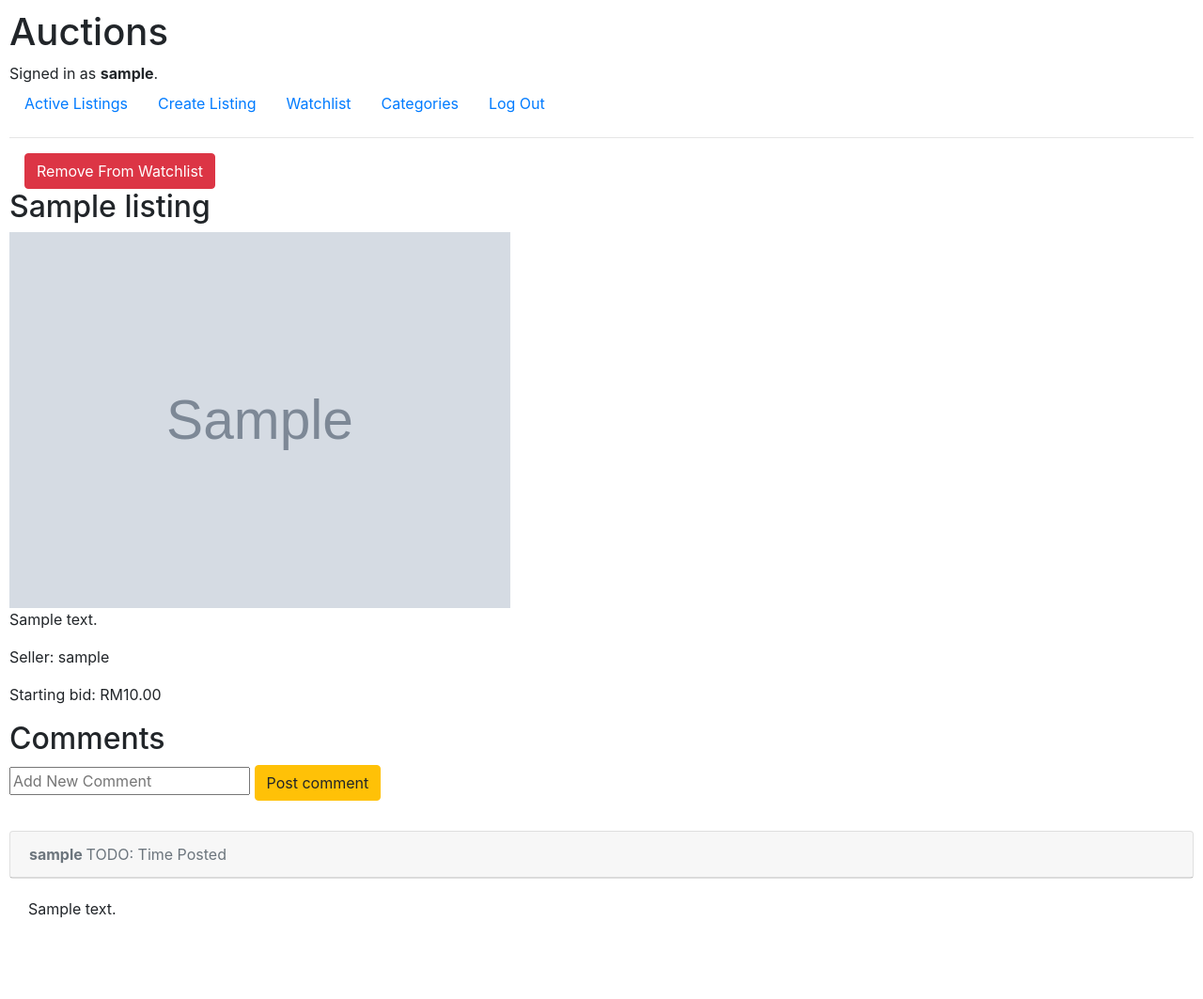
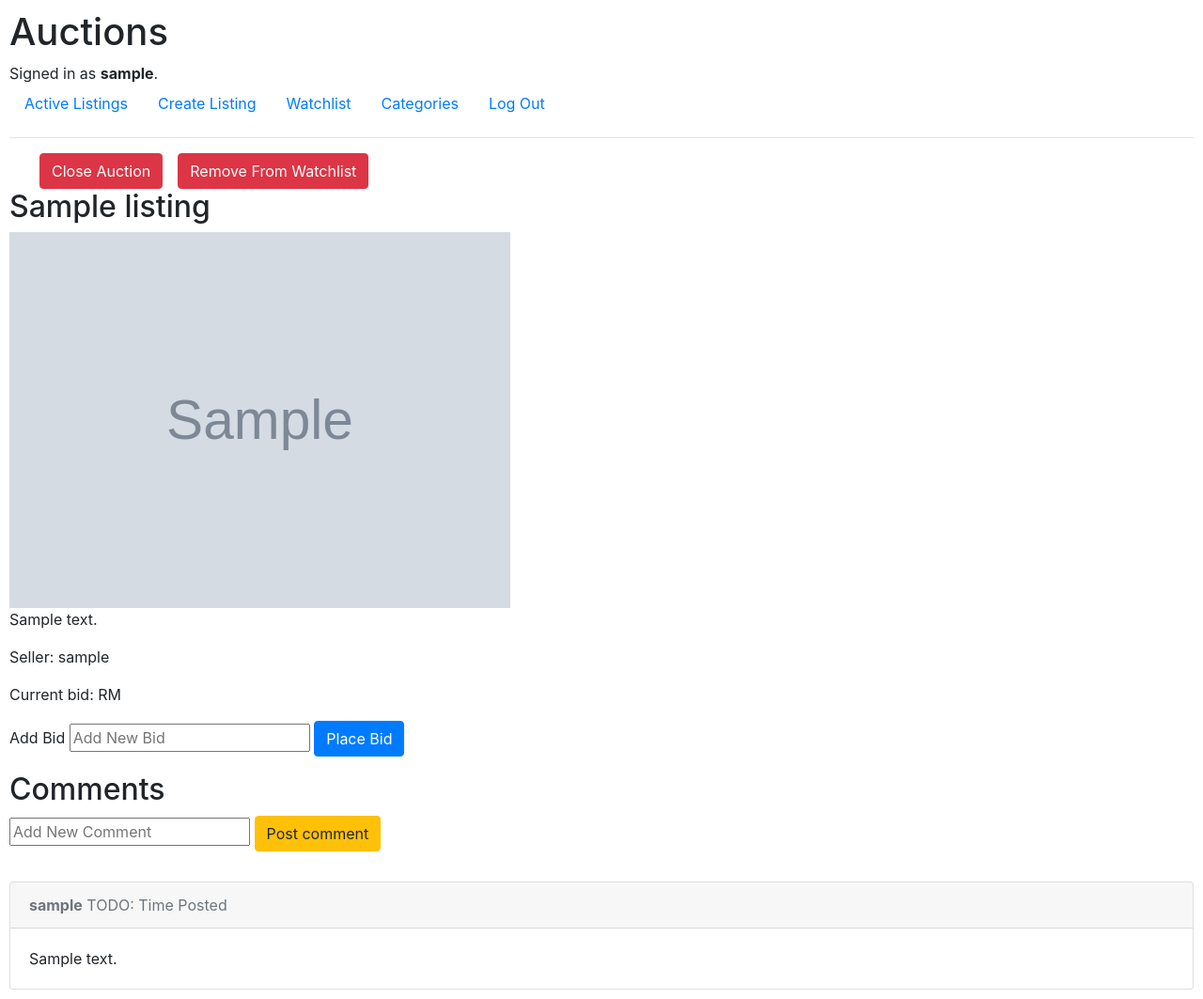
Before and after one commit to kjown/commerce, a Django app: page /listing/1 in a window 1280 px wide. Shown: the whole page at 94% size. Before the commit the page ends 977 px from the top, so only its background shows below. Run offline with Django 3.2, Linux system fonts and the light colour scheme; a user stored in the database is signed in; tables that the repository leaves empty hold one stand-in row (values such as "Sample post"); grey boxes marked "Sample" are stand-in pictures; some libraries are stand-ins or nearby versions.

Commit message:
feat: implemented Bid functionality. TODO: exception handling

```diff
--- a/auctions/admin.py
+++ b/auctions/admin.py
@@ -1,8 +1,9 @@
 from django.contrib import admin
-from .models import User, Category, Listing, Comment
+from .models import User, Category, Listing, Comment, Bid
 
 # Register your models here.
 admin.site.register(User)
 admin.site.register(Category)
 admin.site.register(Listing)
 admin.site.register(Comment)
+admin.site.register(Bid)
--- a/auctions/models.py
+++ b/auctions/models.py
@@ -11,13 +11,16 @@ class Category(models.Model):
     def __str__(self):
         return self.name
 
+class Bid(models.Model):
+    bid = models.DecimalField(max_digits=10, decimal_places=2, default=0.00)
+    user = models.ForeignKey(User, on_delete=models.CASCADE, blank=True, null=True, related_name="userBid")
 
 class Listing(models.Model):
     title = models.CharField(max_length=32)
     description = models.TextField()
     imageUrl = models.URLField(blank=True, null=True)
     category = models.ForeignKey(Category, on_delete=models.SET_NULL, null=True, blank=True, related_name="category")
-    starting_price = models.DecimalField(max_digits=10, decimal_places=2, )
+    starting_price = models.ForeignKey(Bid, on_delete=models.CASCADE, blank=True, null=True,  related_name="bidPrice")
     current_price = models.DecimalField(max_digits=10, decimal_places=2, null=True, blank=True)
     creator = models.ForeignKey(User, on_delete=models.CASCADE, blank=True, null=True, related_name="user")
     created_time = models.DateTimeField(auto_now_add=True)
--- a/auctions/templates/auctions/_listing_card.html
+++ b/auctions/templates/auctions/_listing_card.html
@@ -7,7 +7,7 @@
                     <img src="{{ listing.imageUrl }}" alt="{{ listing.title }}" class="card-img-top img-fluid" style="height: 200px; object-fit: cover;">
                     <div class="card-body">
                         <h5 class="card-title">{{ listing.title }}</h5>
-                        <p class="card-text">RM{{ listing.starting_price }}</p>
+                        <p class="card-text">RM{{ listing.starting_price.bid }}</p>
                         <p class="card-text">{{ listing.description }}</p>
                         <a href="{% url 'listing' id=listing.id %}" class="btn btn-primary">View Listing</a>
                     </div>
--- a/auctions/templates/auctions/create.html
+++ b/auctions/templates/auctions/create.html
@@ -23,7 +23,7 @@
         </div>
         <div class="form-group">
             <label for="starting_price" class="form-label">Enter Price</label>
-            <input type="number" name="starting_price" class="form-control" id="starting_price" placeholder="Price">
+            <input type="number" min="0" name="starting_price" class="form-control" id="starting_price" placeholder="Price">
         </div>
         <div class="form-group">
             <label for="cars">Category:</label>
--- a/auctions/templates/auctions/listing.html
+++ b/auctions/templates/auctions/listing.html
@@ -1,9 +1,42 @@
 {% extends "auctions/layout.html" %}
 
 {% block body %}
+    <div class="container">
+        {% if message %}
+            {% if update %}
+                <div class="alert alert-primary" role="alert">
+                    {{ message }}
+                </div>
+            {% else %}
+                {% if listing.isActive %}
+                    <div class="alert alert-danger" role="alert">
+                        {{ message }}
+                    </div>
+                {% endif %}
+            {% endif %}
+        {% endif %}
+    </div>
+
+    {% if not listing.isActive and user == listing.starting_price.user %}
+        <div class="alert alert-success">
+            Congratulations! You won the auction.
+        </div>
+    {% endif %}
+
+    {% if not listing.isActive %}
+        <div class="alert alert-warning" role="alert">
+            This auction has ended.
+        </div>
+    {% endif %}
 
     <div class="row mx-3">
-        {% if user.is_authenticated %}
+        {% if user.is_authenticated and listing.isActive %}
+            {% if isSeller %}
+                <form action="{% url 'closeAuction' id=listing.id %}" method="POST" class="mx-3">
+                    {% csrf_token %}
+                    <button type="submit" class="btn btn-danger">Close Auction</button>
+                </form>
+            {% endif %}
             {% if isListingInWatchlist %}
                 <form action="{% url 'removeWatchlist' id=listing.id %}" method="POST">
                     {% csrf_token %}
@@ -17,11 +50,23 @@
             {% endif %}
         {% endif %}
     </div>
+
     <h2>{{ listing.title }}</h2>
     <img src="{{ listing.imageUrl }}" alt="{{ listing.title }}" height="400px">
     <p>{{ listing.description }}</p>
     <p>Seller: {{ listing.creator }}</p>
-    <p>Starting bid: RM{{ listing.starting_price }}</p>
+    <p>Current bid: RM{{ listing.starting_price.bid }}</p>
+
+    {% if user.is_authenticated and listing.isActive %}
+        <form action="{% url 'addBid' id=listing.id %}" method="POST">
+            {% csrf_token %}
+            <div class="form-group">
+                <label for="price">Add Bid</label>
+                <input type="number" min="0" name="newBid" placeholder="Add New Bid">
+                <button type="Submit" class="btn btn-primary">Place Bid</button>
+            </div>
+        </form>
+    {% endif %}
 
     <h2>Comments</h2>
     {% if user.is_authenticated %}
@@ -33,20 +78,19 @@
             </div>
         </form>
     {% endif %}
+
     <ul class="list-group">
         {% for comment in allComments %}
             <div class="card mt-3">
                 <div class="card-header">
                     <div class="comment-info text-muted">
-                        <strong class="">
-                            {{ comment.author }}
-                        </strong>
+                        <strong class="">{{ comment.author }}</strong>
                         <span>TODO: Time Posted</span>
                     </div>
                 </div>
-            </div>
-            <div class="card-body">
-                <p class="card-text">{{ comment.comment }}</p>
+                <div class="card-body">
+                    <p class="card-text">{{ comment.comment }}</p>
+                </div>
             </div>
         {% endfor %}
     </ul>
--- a/auctions/urls.py
+++ b/auctions/urls.py
@@ -15,4 +15,6 @@ urlpatterns = [
     path("addWatchlist/<int:id>", views.addWatchlist, name="addWatchlist"),
     path("watchlist", views.watchlist, name="watchlist"),
     path("addComment/<int:id>", views.addComment, name="addComment"),
+    path("addBid/<int:id>", views.addBid, name="addBid"),
+    path("closeAuction/<int:id>", views.closeAuction, name="closeAuction"),
 ]
--- a/auctions/views.py
+++ b/auctions/views.py
@@ -4,17 +4,65 @@ from django.http import HttpResponse, HttpResponseRedirect
 from django.shortcuts import render
 from django.urls import reverse
 
-from .models import User, Category, Listing, Comment
+from .models import User, Category, Listing, Comment, Bid
 
 def listing(request, id):
     listingData = Listing.objects.get(pk=id)
     isListingInWatchlist = request.user in listingData.watchlist.all()
     allComments = Comment.objects.filter(listing=listingData)
+    isSeller = request.user.username == listingData.creator.username
     return render(request, "auctions/listing.html", {
         "listing": listingData,
         "isListingInWatchlist": isListingInWatchlist,
-        "allComments": allComments
+        "allComments": allComments,
+        "isSeller": isSeller
     })
+
+def closeAuction(request, id):
+    listingData = Listing.objects.get(pk=id)
+    listingData.isActive = False
+    listingData.save()
+    isListingInWatchlist = request.user in listingData.watchlist.all()
+    allComments = Comment.objects.filter(listing=listingData)
+    isSeller = request.user.username == listingData.creator.username
+    return render(request, "auctions/listing.html", {
+        "listing": listingData,
+        "isListingInWatchlist": isListingInWatchlist,
+        "allComments": allComments,
+        "isSeller": isSeller,
+        "update": True,
+        "message": "Congratulations! The auction is closed."
+    })
+
+def addBid(request, id):
+    newBid = float(request.POST['newBid'])
+    listingData = Listing.objects.get(pk=id)
+    isListingInWatchlist = request.user in listingData.watchlist.all()
+    allComments = Comment.objects.filter(listing=listingData)
+    isSeller = request.user.username == listingData.creator.username
+    if int(newBid) > listingData.starting_price.bid:
+        updateBid = Bid(user=request.user, bid=newBid)
+        updateBid.save()
+        listingData.starting_price = updateBid
+        listingData.save()
+        return render(request, "auctions/listing.html", {
+            "listing": listingData,
+            "message": "Bid was updated sucessfully",
+            "update": True,
+            "isListingInWatchlist": isListingInWatchlist,
+            "allComments": allComments,
+            "isSeller": isSeller,
+        })
+    else:
+        return render(request, "auctions/listing.html", {
+            "listing": listingData,
+            "message": "Bid failed to update. The new bid must be higher than the current bid.",
+            "update": False,
+            "isListingInWatchlist": isListingInWatchlist,
+            "allComments": allComments,
+            "isSeller": isSeller,
+        })
+
 
 def addComment(request, id):
     currentUser = request.user
@@ -94,13 +142,17 @@ def createListing(request):
         # Get all content about the particular category
         categoryData = Category.objects.get(name=category)
 
+        # Create a bid object
+        bid = Bid(bid=float(starting_price), user=currentUser)
+        bid.save()
+
         # Create a new listing object
         newListing = Listing(
             title=title,
             description=description,
             imageUrl=imageurl,
             category=categoryData,
-            starting_price=float(starting_price),
+            starting_price=bid,
             creator=currentUser
         )
         # Insert the object in our database
```
Also changed, not shown: README.md, auctions/migrations/0005_rename_listing_comment_listing_listing_highest_bid_and_more.py (added), auctions/migrations/0006_bid_listing.py (added), auctions/migrations/0007_remove_bid_bid_amount_remove_bid_bid_time_and_more.py (added), auctions/migrations/0008_alter_bid_bid.py (added), auctions/migrations/0009_delete_bid.py (added), auctions/migrations/0010_bid_alter_listing_starting_price.py (added), auctions/migrations/0011_alter_bid_bid.py (added).
